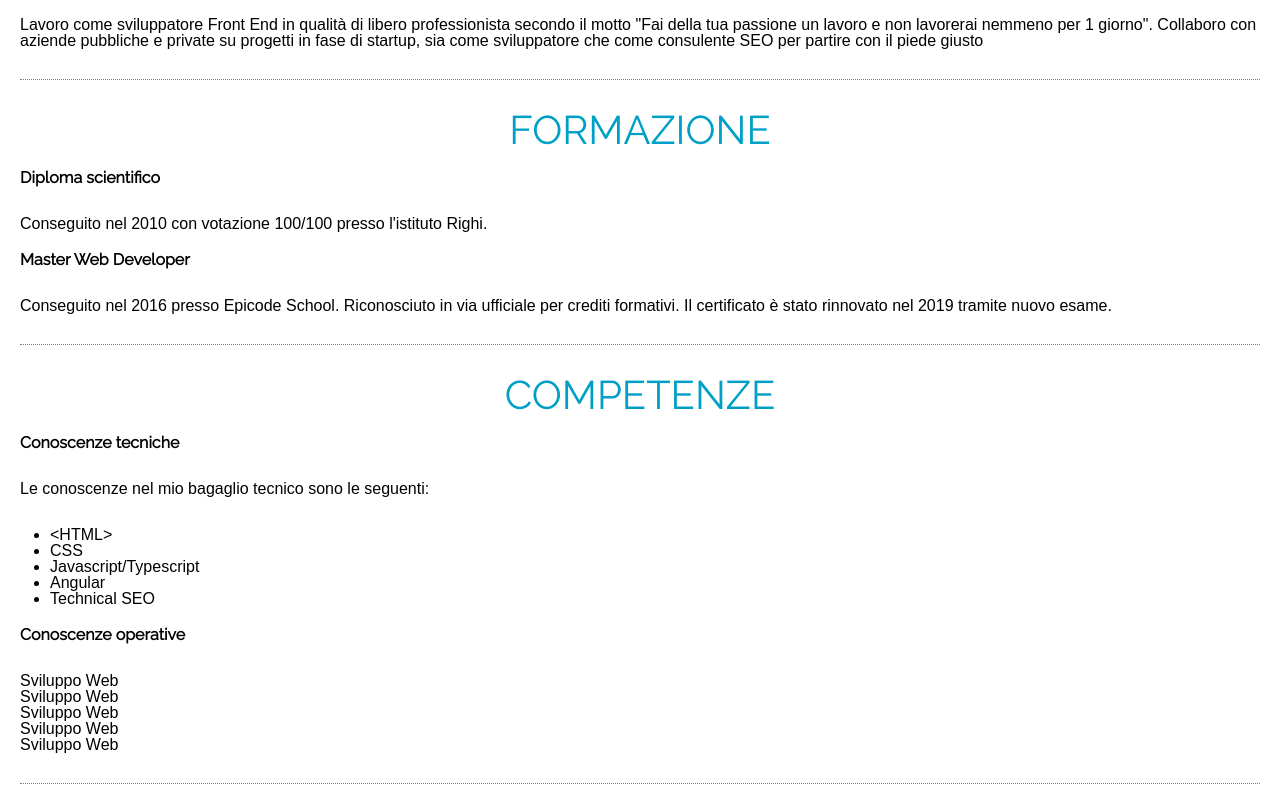
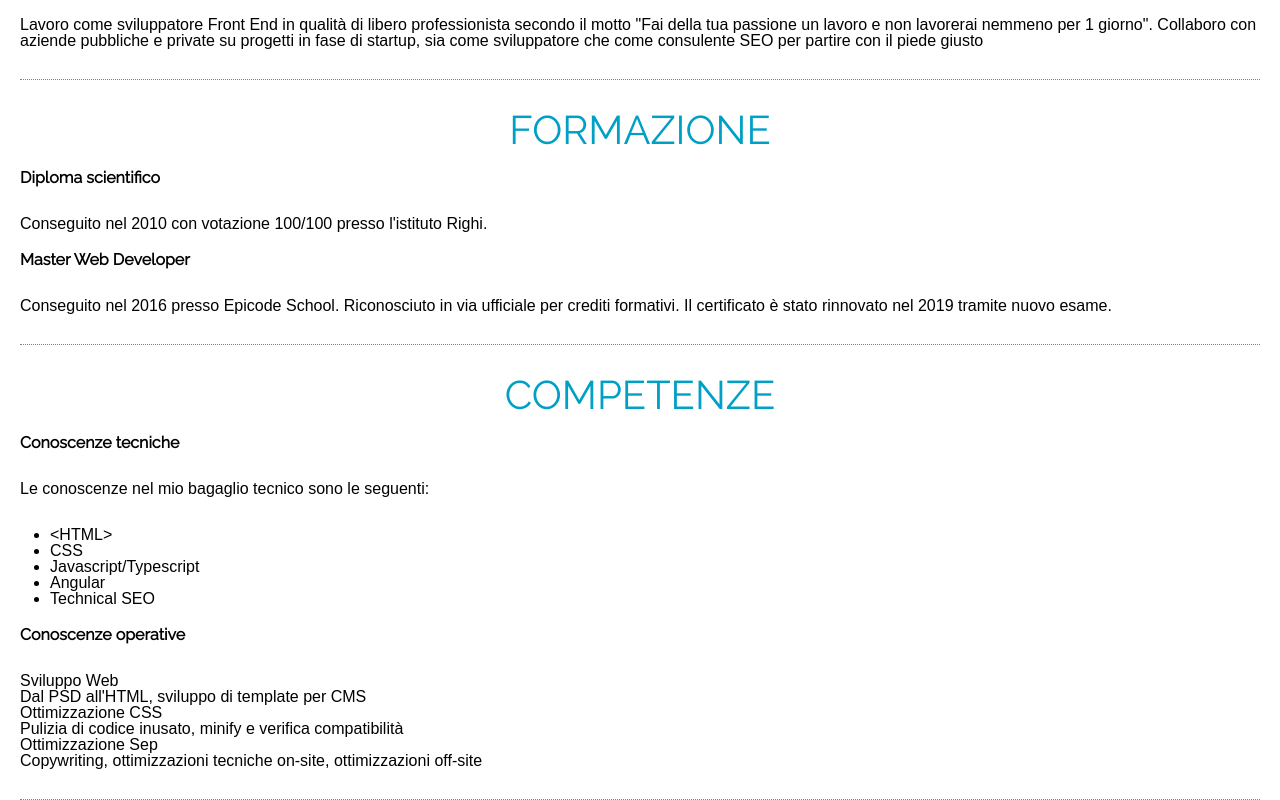
Before and after one commit to DavePopeye/giorno-03, a plain HTML site: page src/index.html in a window 1280 px wide. Shown: the part 898-1698 px from the top of the page. Drawn offline with Linux system fonts and the light colour scheme.

Commit message:
minimal update

```diff
--- a/src/index.html
+++ b/src/index.html
@@ -129,10 +129,11 @@
 
           <div class="about-desc">
             <p>Sviluppo Web</p>
-            <p>Sviluppo Web</p>
-            <p>Sviluppo Web</p>
-            <p>Sviluppo Web</p>
-            <p>Sviluppo Web</p>
+            <p>Dal PSD all'HTML, sviluppo di template per CMS</p>
+            <p>Ottimizzazione CSS</p>
+            <p>Pulizia di codice inusato, minify e verifica compatibilità</p>
+            <p>Ottimizzazione Sep</p>
+            <p>Copywriting, ottimizzazioni tecniche on-site, ottimizzazioni off-site</p>
           </div>
         </div>
       </div>
```
